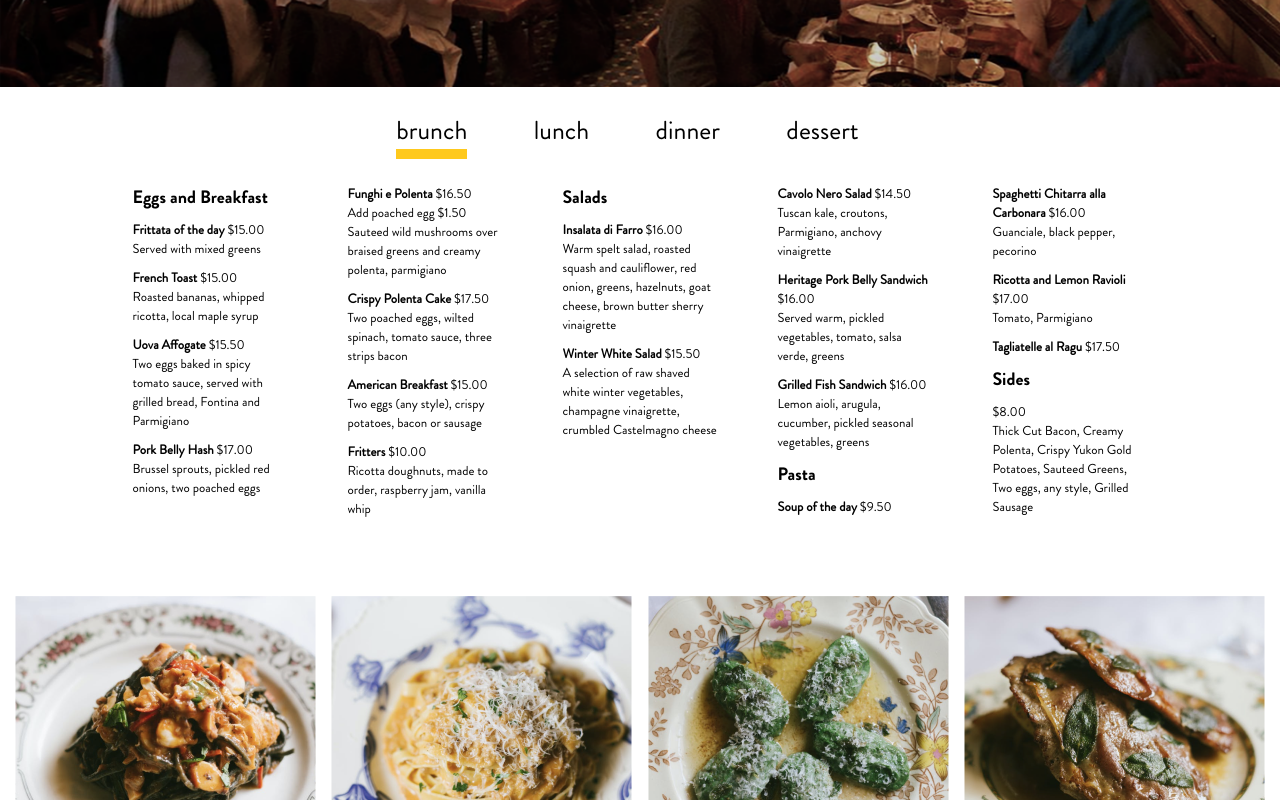
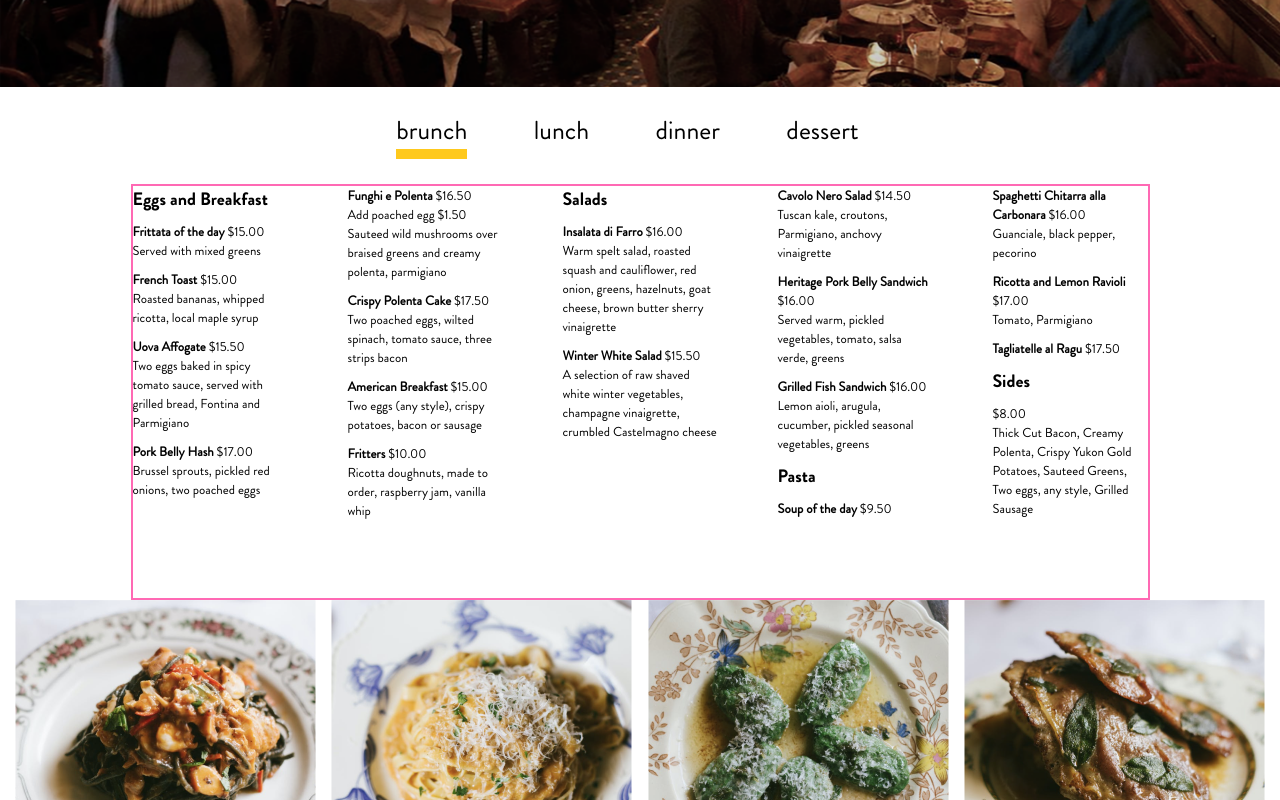
Before and after one commit to johnpmeyers20/ux-al-di-la, a React (Create React App) app: page / in a window 1280 px wide. Shown: the part 407-1207 px from the top of the page. Built offline with nearby package versions, Linux system fonts and the light colour scheme.

Commit message:
fixed menu overflow

```diff
--- a/src/components/Menu/Menu.css
+++ b/src/components/Menu/Menu.css
@@ -66,3 +66,11 @@
   column-width: 60px;
   max-width: 600px;
 }
+
+.current-menu {
+  width: 100%;
+}
+.menu-container {
+  border: 2px solid hotpink;
+  overflow: hidden;
+}
```
